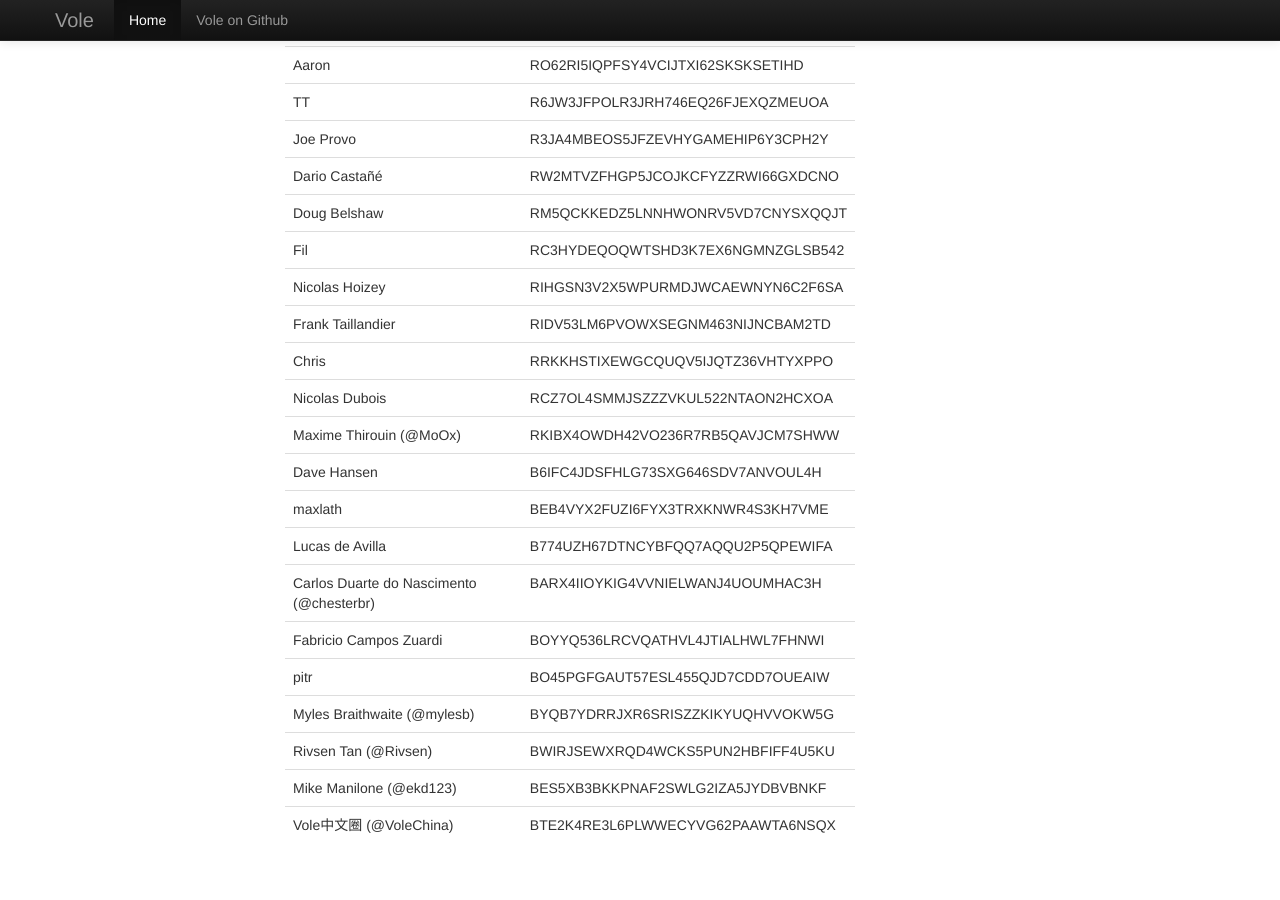
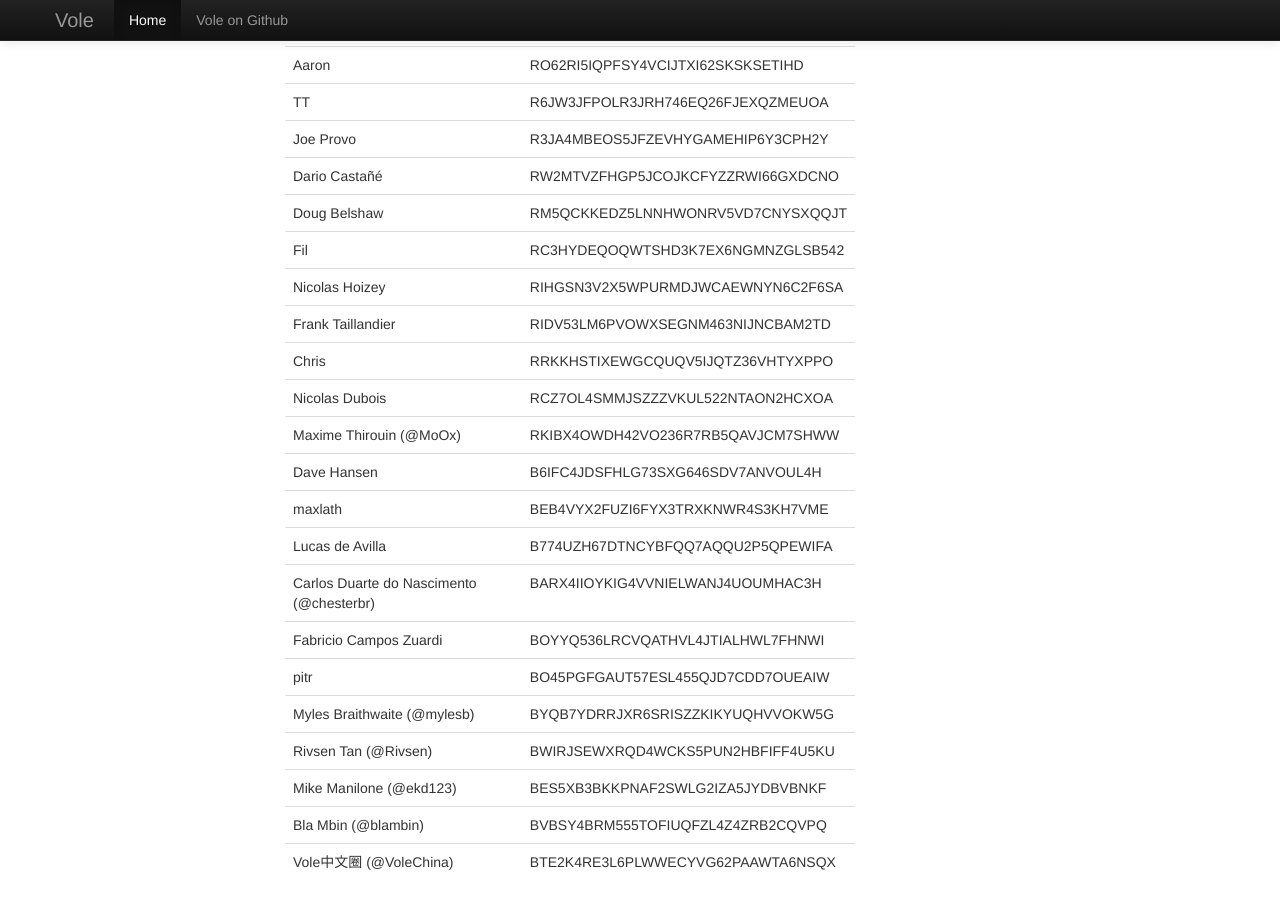
Before and after one commit to vole/vole.github.io, a Jekyll site: the page built from index.html, in a window 1280 px wide and 900 px high, scrolled down 2595 px. Built offline with Jekyll 4.4.1, drawn with Linux system fonts in a browser that asks for light colours; before the commit the page ends 3458 px from its top, so only the background shows below that.

Commit message:
add user @blambin

```diff
--- a/index.html
+++ b/index.html
@@ -191,6 +191,10 @@ title: Vole.cc
               <td>BES5XB3BKKPNAF2SWLG2IZA5JYDBVBNKF</td>
             </tr>
             <tr>
+              <td>Bla Mbin (@blambin)</td>
+              <td>BVBSY4BRM555TOFIUQFZL4Z4ZRB2CQVPQ</td>
+            </tr>
+            <tr>
               <td>Vole中文圈 (@VoleChina)</td>
               <td>BTE2K4RE3L6PLWWECYVG62PAAWTA6NSQX</td>
             </tr>
```
